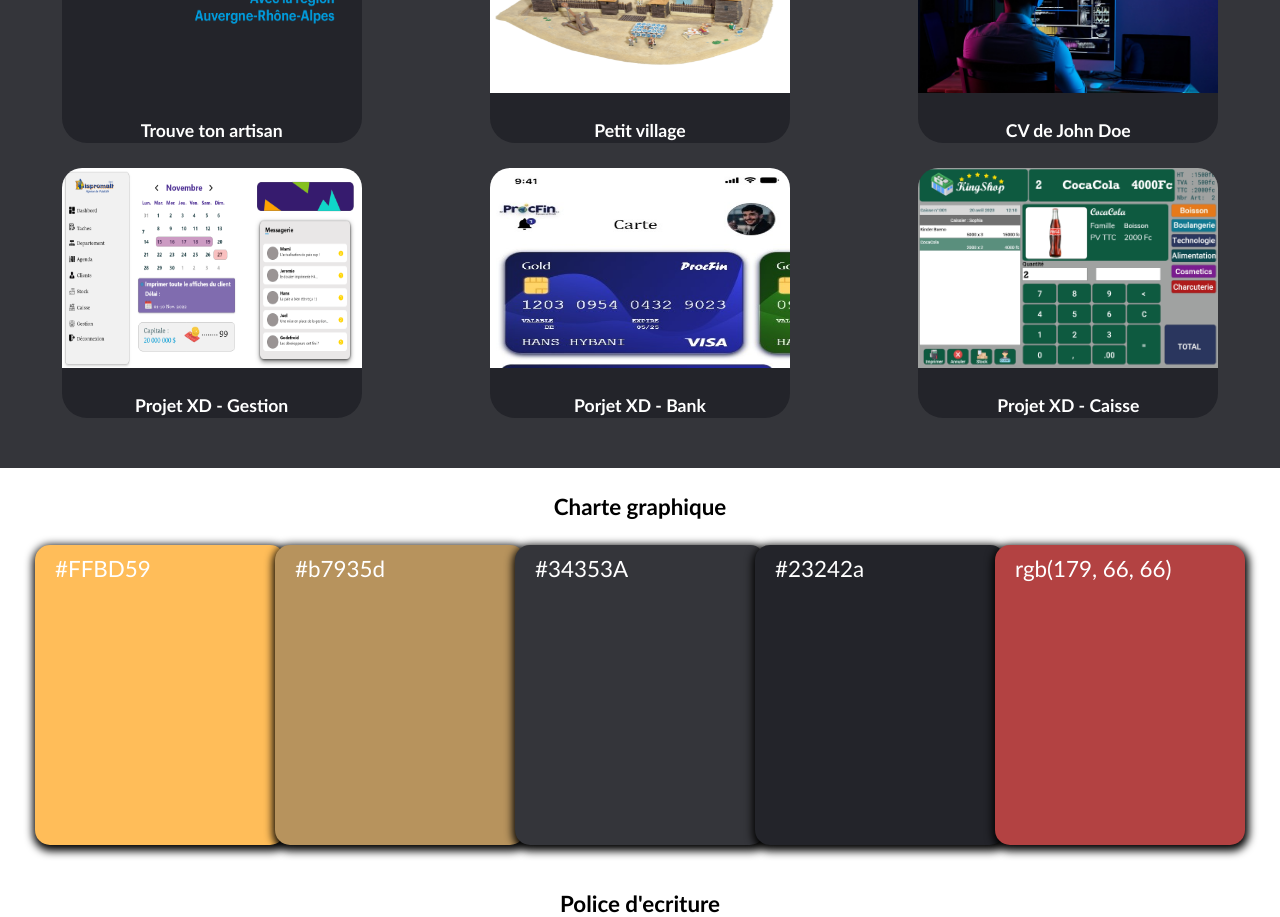
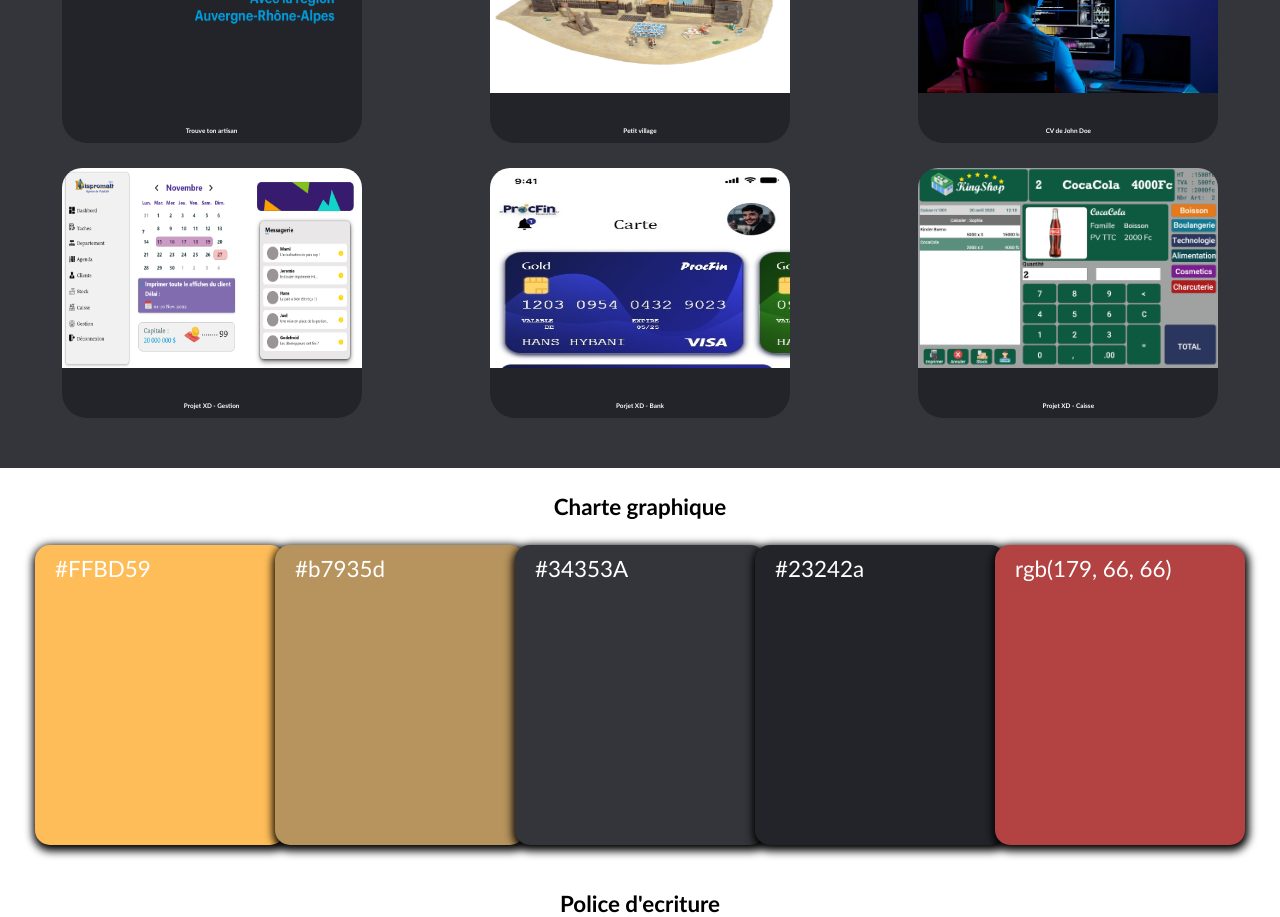
Before and after one commit to Hans-Hybani/Mon-Portfolio, a Vue app: page / in a window 1280 px wide. Shown: the part 1960-2877 px from the top of the page. Built offline with nearby package versions, Linux system fonts and the light colour scheme.

Commit message:
Portfolio 15/02/2024 online, si le mail ne marche pas verifie les spams

```diff
--- a/src/components/Code.vue
+++ b/src/components/Code.vue
@@ -758,6 +758,13 @@
     height: 190px;
     border-radius: 20px;
 }
+.Portfolio_realisation p{
+  font-family:'Trebuchet MS', 'Lucida Sans Unicode', 'Lucida Grande', 'Lucida Sans', Arial, sans-serif;
+  color: #FFF;
+  font-weight: bolder;
+  text-align: center;
+  font-size: 0.4em;
+}
   .Portfolio_realisation img {
     width: 215px;
     height: 130px;
@@ -770,7 +777,13 @@
     height: 250px; /* Hauteur ajustée pour les écrans plus larges */
     border-radius: 25px; /* Rayon de bord ajusté pour les écrans plus larges */
   }
-
+.Portfolio_realisation p{
+  font-family:'Trebuchet MS', 'Lucida Sans Unicode', 'Lucida Grande', 'Lucida Sans', Arial, sans-serif;
+  color: #FFF;
+  font-weight: bolder;
+  text-align: center;
+  font-size: 0.4em;
+}
   .Portfolio_realisation img {
     width: 300px; /* Largeur ajustée pour les écrans plus larges */
     height: 200px; /* Hauteur ajustée pour les écrans plus larges */
```
